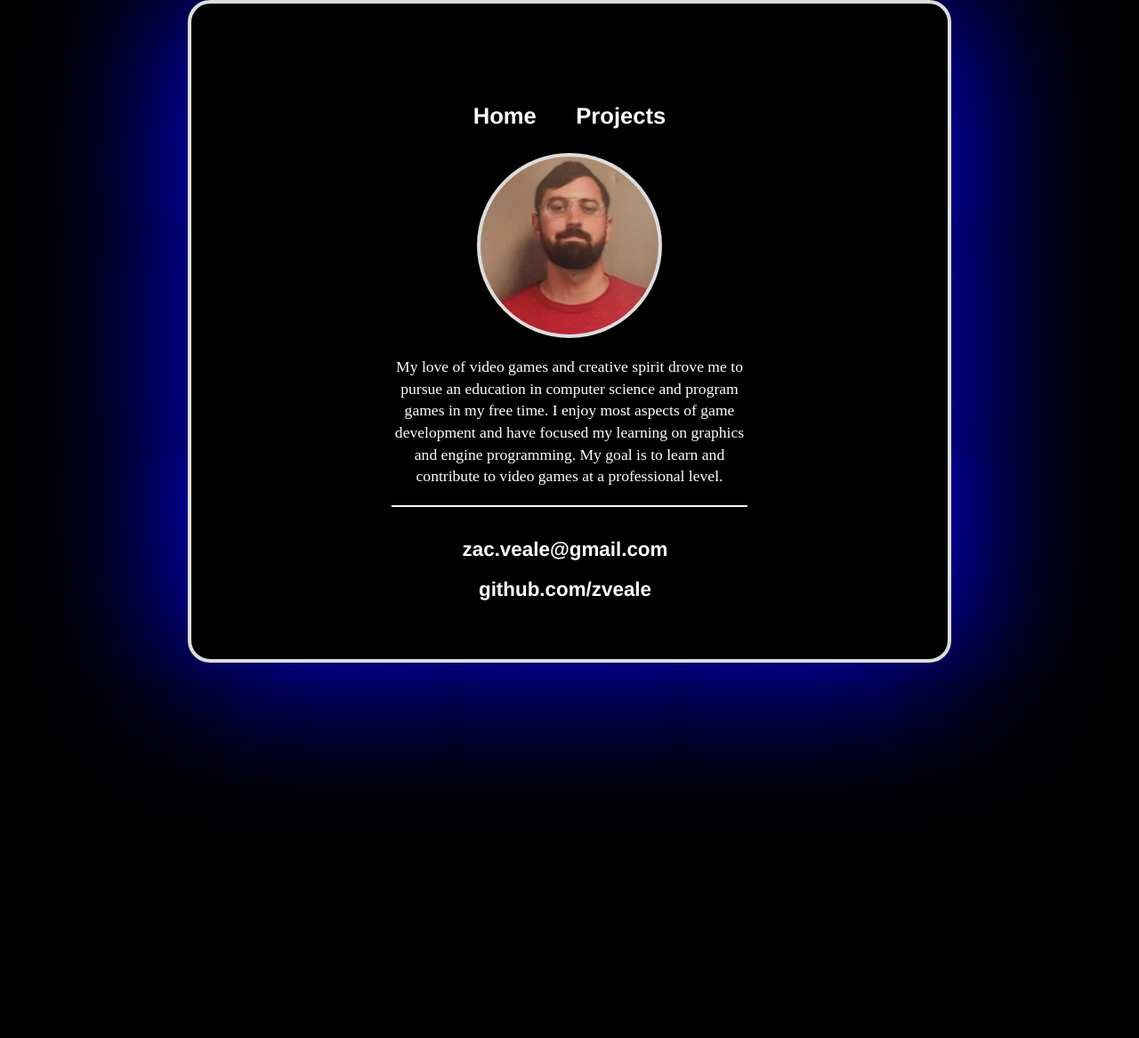
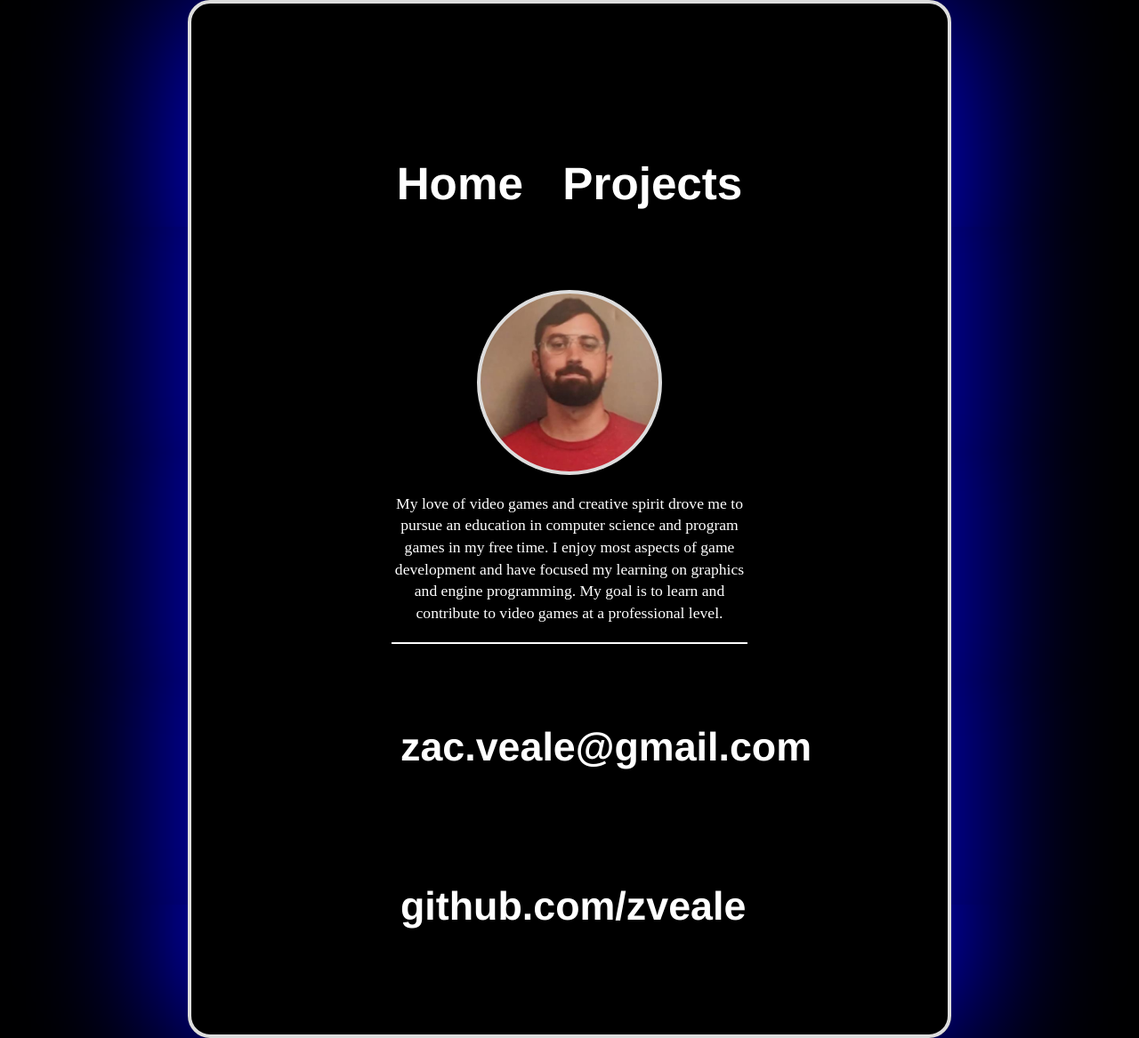
Before and after one commit to zveale/zveale.github.io, a Jekyll site: the page built from index.html, in a window 1280 px wide. Shown: the whole page at 89% size. Built offline with Jekyll 4.4.1, drawn with Linux system fonts in a browser that asks for light colours; before the commit the page ends 900 px from its top, so only the background shows below that.

Commit message:
Update main.css

```diff
--- a/css/main.css
+++ b/css/main.css
@@ -96,8 +96,8 @@ footer ul li {
 a {
     text-decoration: none;
     color: #000;
-	line-height: 2em;
-	font-size: 2em;
+	line-height: 4em;
+	font-size: 4em;
 	color: white;
 	text-shadow: -2px 0 black, 0 2px black, 2px 0 black, 0 -2px black;
 }
```
